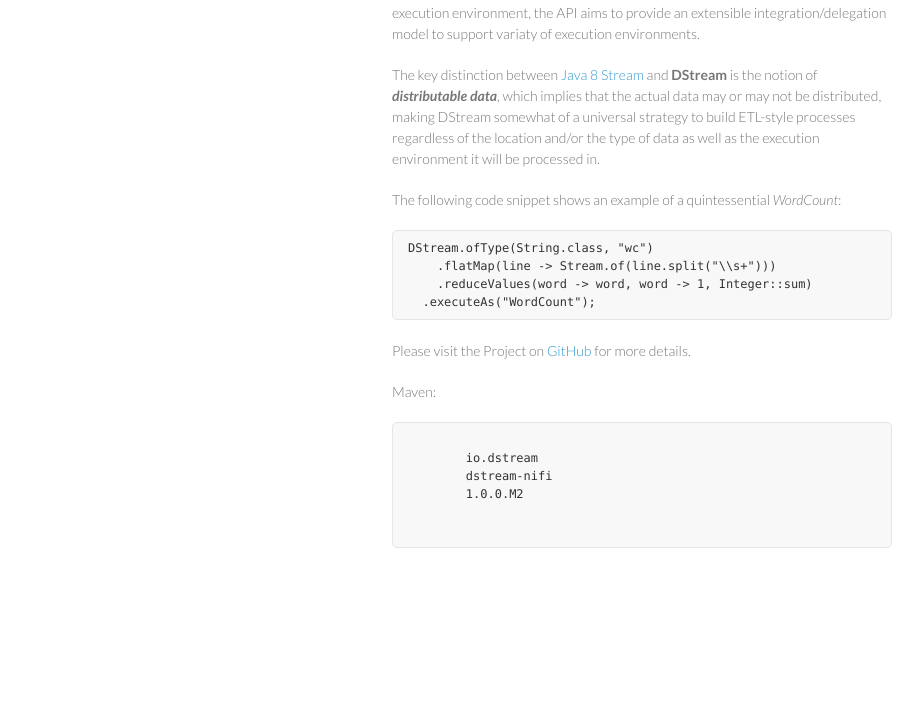
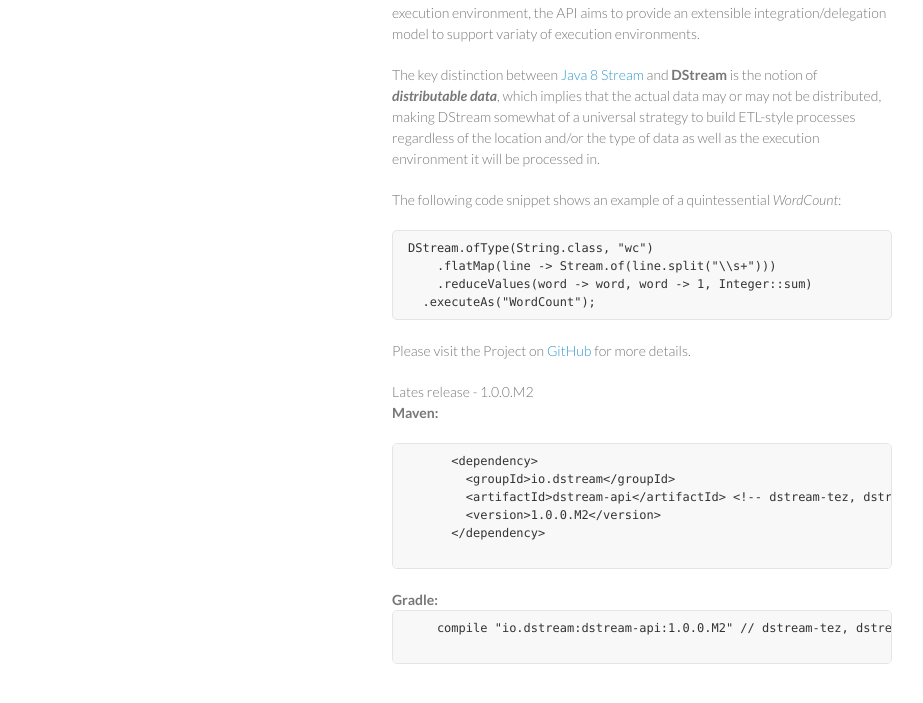
Before and after one commit to hortonworks/dstream, a plain HTML site: page index.html in a window 1280 px wide. Shown: the part 157-860 px from the top of the page, without its empty margins (178-1101 px from the left). Before the commit the page ends 800 px from the top, so only its background shows below. Drawn offline with Linux system fonts and the light colour scheme.

Commit message:
Update index.html

```diff
--- a/index.html
+++ b/index.html
@@ -42,16 +42,21 @@ DStream.ofType(String.class, "wc")
   .executeAs("WordCount");
 </pre>
  <p class="view">Please visit the Project on <a href="https://github.com/hortonworks/dstream">GitHub</a> for more details.</p>
+
+<a id="welcome-to-dstream" class="anchor" href="#welcome-to-dstream" aria-hidden="true"><span class="octicon octicon-link"></span></a>Lates release - 1.0.0.M2</h3>
 <p>
-  Maven:
+  <b>Maven:</b>
   <pre>
-      <dependency>
-        <groupId>io.dstream</groupId>
-        <artifactId>dstream-nifi</artifactId>
-        <version>1.0.0.M2</version>
-      </dependency>
+      &lt;dependency&gt;
+        &lt;groupId&gt;io.dstream&lt;/groupId&gt;
+        &lt;artifactId&gt;dstream-api&lt;/artifactId&gt; &lt;!-- dstream-tez, dstream-sql, dstream-spark, dstream-nifi--&gt;
+        &lt;version&gt;1.0.0.M2&lt;/version&gt;
+      &lt;/dependency&gt;
   </pre>
-
+  <b>Gradle:</b>
+  <pre>
+    compile "io.dstream:dstream-api:1.0.0.M2" // dstream-tez, dstream-sql, dstream-spark, dstream-nifi
+  </pre>
 </p>
   </body>
 </html>
```
